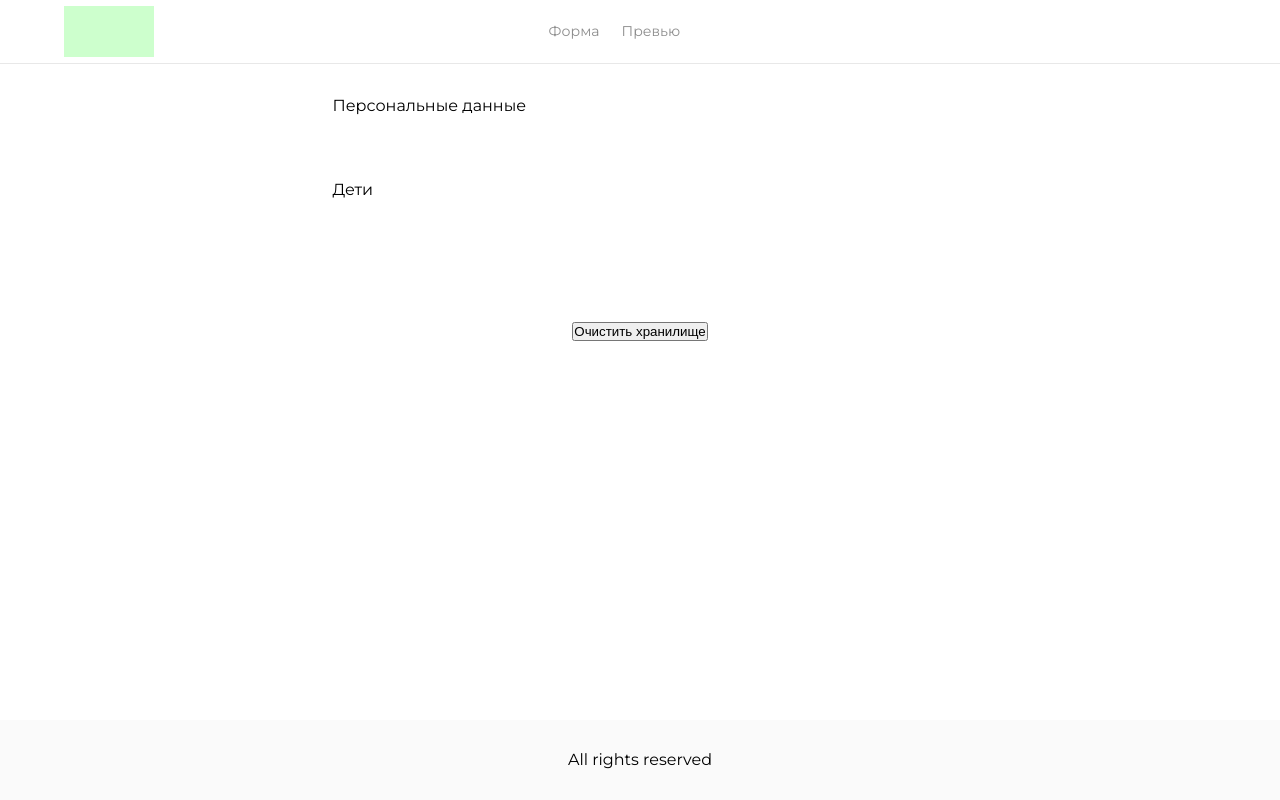
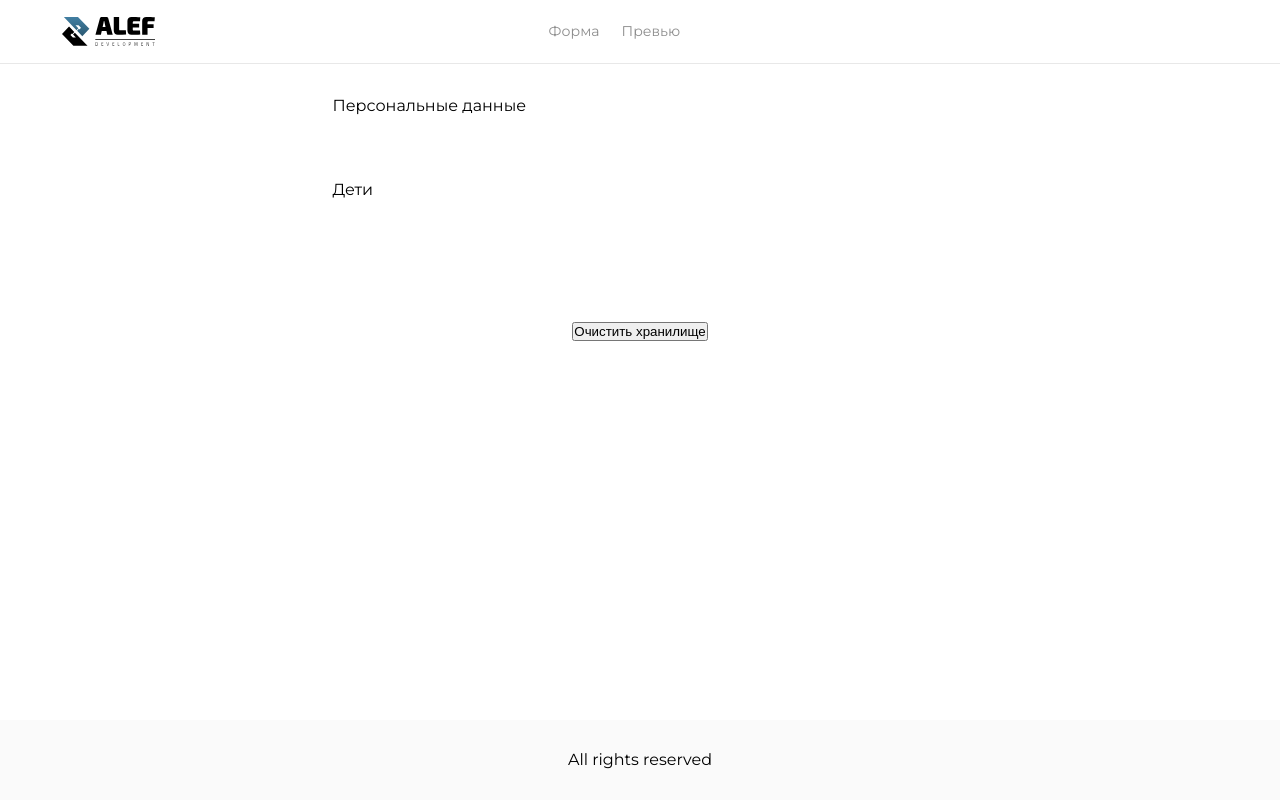
Before and after one commit to evasyukov/info-family, a Vue app: page /preview in a window 1280 px wide. Built offline with nearby package versions, Linux system fonts and the light colour scheme.

Commit message:
добавил логотип

```diff
--- a/src/components/Header.vue
+++ b/src/components/Header.vue
@@ -1,7 +1,7 @@
 <template>
   <div class="header">
     <div class="header_logo">
-      <div class="test"></div>
+      <img src="../assets/logo.svg" alt="logo"  width="93" height="29"/>
     </div>
 
     <div class="header_pages">
@@ -28,9 +28,11 @@
     height: 80%;
 
     position: relative;
+    left: 5vw;
 
-    left: 5vw;
-    background-color: #00ff0032;
+    display: flex;
+    justify-content: center;
+    align-items: center;
   }
 
   &_pages {
```
Also changed, not shown: src/assets/logo.svg (added).
